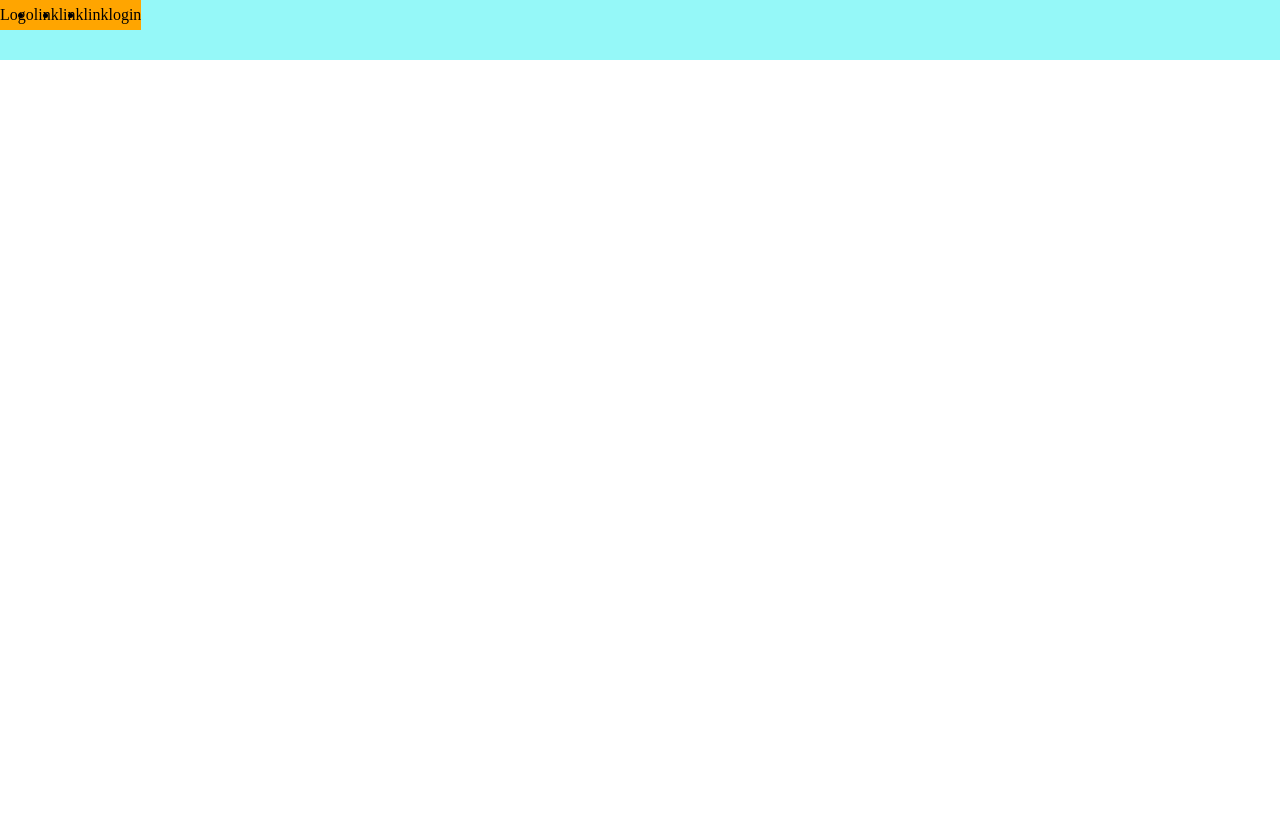
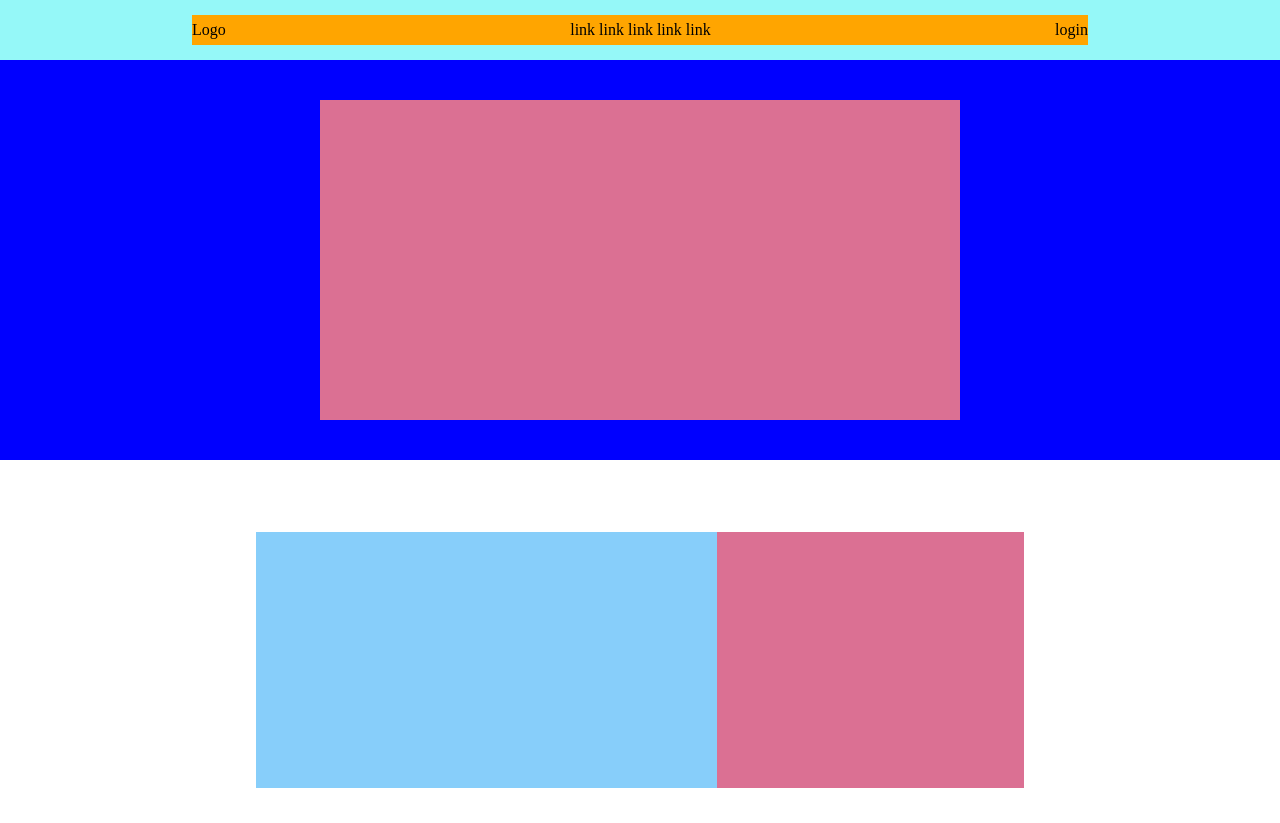
Before and after one commit to andrea-desantis/htmlcss-struttura-discord, a plain HTML site: page index.html in a window 1280 px wide. Shown: the top 823 px of the page. Before the commit the page ends 800 px from the top, so only its background shows below. Drawn offline with Linux system fonts and the light colour scheme.

Commit message:
feat: terza sezione

```diff
--- a/css/style.css
+++ b/css/style.css
@@ -10,6 +10,9 @@
 background-color: rgb(149, 248, 248);
 }
 
+.bg-celeste{
+    background: lightskyblue;
+}
 .bg-blu{
 background-color: blue;
 }
@@ -26,7 +29,13 @@ background-color: orange;
 background-color: green;
 }
 
+.bg-grigio{
+    background-color: rgb(182, 180, 180);
+}
 
+.altezza{
+    height: 400px;
+}
 /* flexbox */
 
 .flex{
@@ -37,10 +46,42 @@ background-color: green;
     justify-content: space-between;
     align-items: center;
     height: 50%;
+    width: 70%;
+}
+.space-between{
+    justify-content: space-between;
+
+}
+
+.center{
+    justify-content: center;
+    align-items: center;
 }
 
 /* layout */
 
 header{
     height: 60px;
+    justify-content: center;
+    align-items: center;
 }
+
+.ret{
+    width: 50%;
+    height: 80%;
+}
+
+.sezione{
+
+    height: 80%;
+    width: 60%;
+}
+.bg-celeste.sezione{
+    width: 60%;
+    height: 80%;
+}
+
+.bg-rosa.sezione{
+    width: 40%;
+    height: 80%;
+}
--- a/index.html
+++ b/index.html
@@ -11,19 +11,30 @@
 
     <header class="bg-azzurro flex">
         <div class="flex bg-arancione header">
-            <p>Logo</p>
-            <p>
-                <ul class="flex ">
-                    <li>link</li>
-                    <li>link</li>
-                    <li>link</li>
-                </ul>
+            <p class="flex">Logo</p>
+            <p class="flex">
+                link link link link link
             </p>
-            <p>login</p>
+            <p class="flex">login</p>
         </div>
     </header>
 
-    <main></main>
+    <main>
+        <section class=" flex bg-blu altezza center">
+            <div class="bg-rosa ret"></div>
+        </section>
+        <secion class="flex altezza center">
+
+            <div class="flex sezione center">
+                <div class="bg-celeste sezione"></div>
+                <div class="bg-rosa sezione"></div>
+            </div>
+        </secion>
+        <secion class="flex altezza center bg-grigio"></secion>
+        <secion class="flex altezza center"></secion>
+        <secion class="flex center bg-grigio"></secion>
+        <secion></secion>
+    </main>
 
     <footer></footer>
 
```
